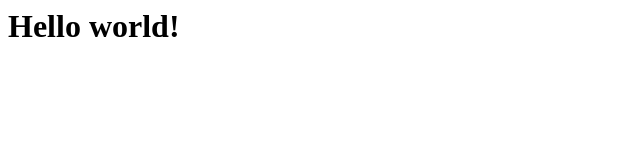
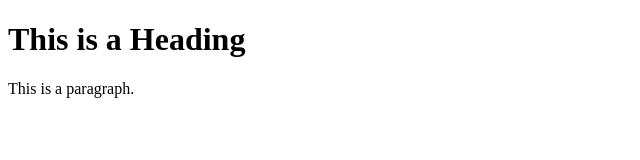
Before and after one commit to P1trusHka/Shooter, a plain HTML site: page index.html in a window 1280 px wide. Shown: the whole page, without its empty margins (0-640 px from the left). Drawn offline with Linux system fonts and the light colour scheme.

Commit message:
Update index.html

```diff
--- a/index.html
+++ b/index.html
@@ -1 +1,12 @@
-<h1> <b> Hello world!</b></h1>
+<!DOCTYPE html>
+<html>
+<head>
+<title>Page Title</title>
+</head>
+<body>
+
+<h1>This is a Heading</h1>
+<p>This is a paragraph.</p>
+
+</body>
+</html>
```
